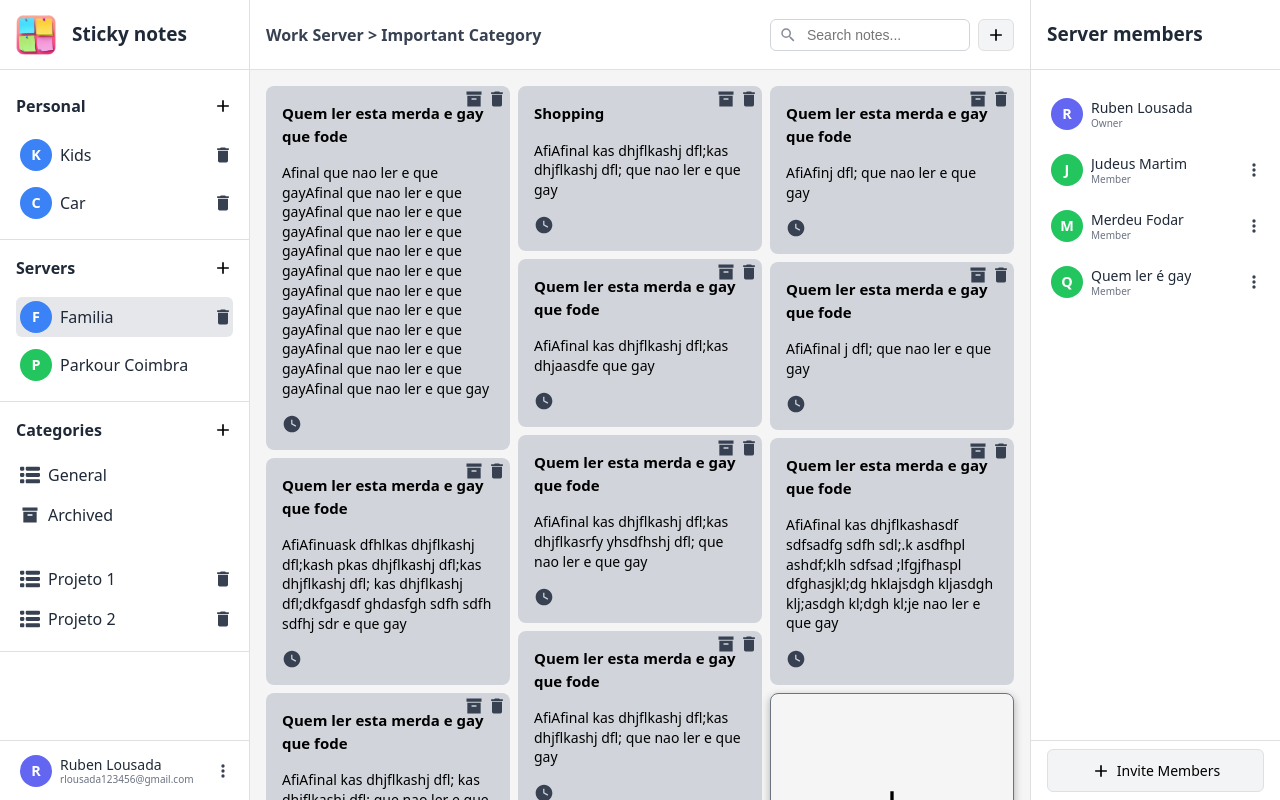
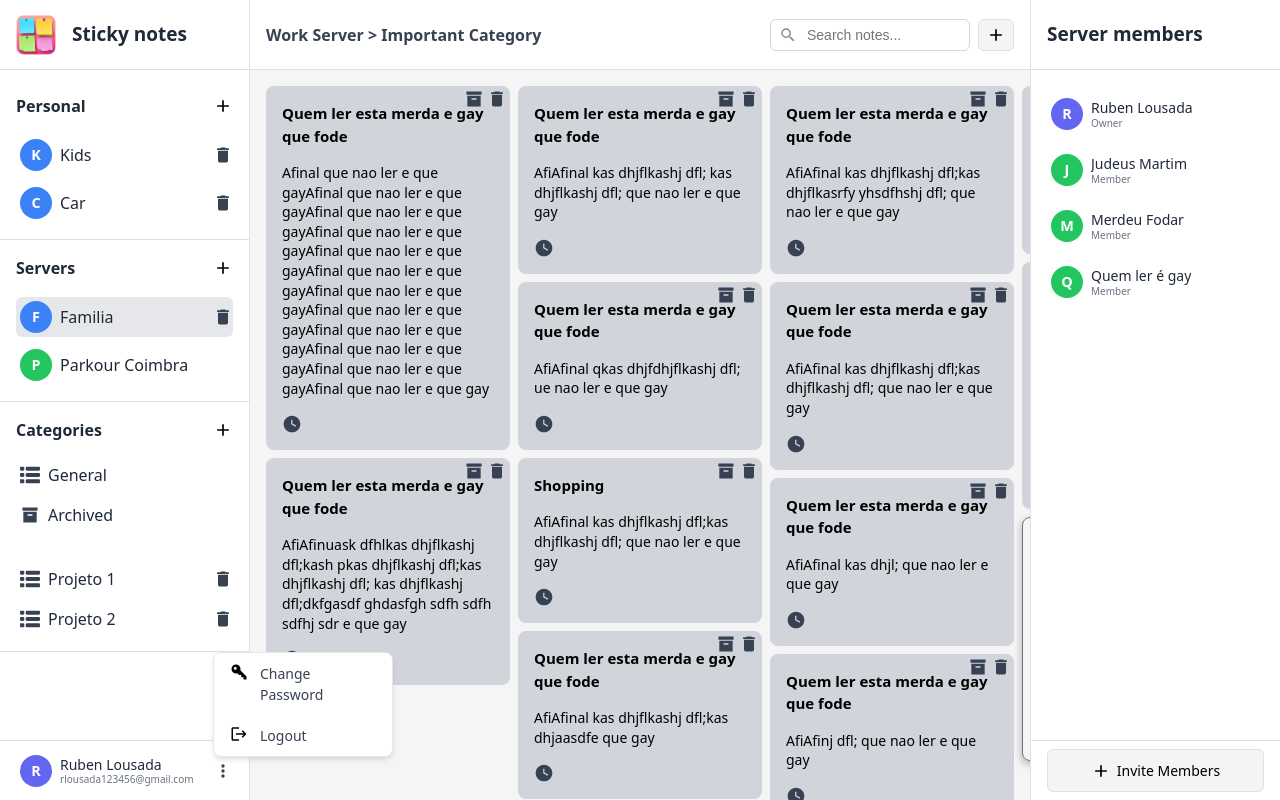
Before and after one commit to rektbydead/sticky-notes-app, a React (Vite) app in the folder frontend/: page / in a window 1280 px wide. Both pictures are taken after a click on the picture 223 px from the left and 770 px from the top of the page. Built offline with nearby package versions, Linux system fonts and the light colour scheme.

Commit message:
create first menu

```diff
--- /dev/null
+++ b/frontend/src/assets/css/Menu.css
@@ -0,0 +1,3 @@
+.menu-item:hover {
+    background-color: #f5f5f5 !important;
+}
--- a/frontend/src/components/UserDisplayer.jsx
+++ b/frontend/src/components/UserDisplayer.jsx
@@ -1,41 +1,46 @@
 import mdiDotsVertical from "../assets/icon/mdiDotsVertical.svg"
 
 import "../assets/css/ClickableIcon.css"
+import {useRef, useState} from "react";
 
-export default function UserDisplayer({name, description, isOwner, onClick, hasMenu= true}) {
-    const firstLetter = name?.trim()?.charAt(0)?.toUpperCase() || "";
+export default function UserDisplayer({name, description, isOwner, onClick, hasMenu = true, menuComponent}) {
+    const [menuOpen, setMenuOpen] = useState(false)
+    const triggerRef = useRef(null)
+    const firstLetter = name?.trim()?.charAt(0)?.toUpperCase() || ""
+
+    const handleMenuClick = (e) => {
+        e.stopPropagation();
+        setMenuOpen(!menuOpen);
+    };
 
     return (
-        <div style={styles.container}
-             onClick={onClick}
-        >
+        <div style={styles.container} onClick={onClick}>
             <div style={styles.titleContainer}>
                 <div style={{...styles.avatar, background: isOwner ? "#6366f1" : "#22c55e"}}>
                     {firstLetter}
                 </div>
 
                 <div style={styles.title}>
-                    <span style={styles.name}> {name} </span>
-                    <span style={styles.email}> {description} </span>
+                    <span style={styles.name}>{name}</span>
+                    <span style={styles.email}>{description}</span>
                 </div>
             </div>
 
-            {hasMenu ?
-                (<div style={styles.menuIcon}>
+            {hasMenu && menuComponent && (
+                <div style={styles.menuIcon}>
                     <img
+                        ref={triggerRef}
                         src={mdiDotsVertical}
                         alt="Menu"
                         className="clickable-icon"
-                        onClick={(e) => {
-                            e.stopPropagation();
-                            console.log("Trash clicked!");
-                        }}
+                        onClick={handleMenuClick}
                     />
-                </div>)
-                : null
-            }
+
+                    {menuComponent(menuOpen, () => setMenuOpen(false), triggerRef)}
+                </div>
+            )}
         </div>
-    )
+    );
 }
 
 const styles = {
@@ -69,6 +74,7 @@
         fontSize: "0.9rem",
     },
     menuIcon: {
+        position: 'relative',
         width: "20px",
         height: "20px"
     },
--- a/frontend/src/components/common/CenterSideBar.jsx
+++ b/frontend/src/components/common/CenterSideBar.jsx
@@ -84,6 +84,7 @@
         overflowY: "auto",
         columnWidth: "200px",
         columnGap: "0.5rem",
-        backgroundColor: "#f5f5f5"
+        backgroundColor: "#f5f5f5",
+        height: "100%"
     }
 }
--- a/frontend/src/components/common/LeftSideBar.jsx
+++ b/frontend/src/components/common/LeftSideBar.jsx
@@ -5,6 +5,7 @@
 import mdiMenu from "../../assets/icon/mdiMenu.svg"
 import mdiArchive from "../../assets/icon/mdiArchive.svg"
 import UserDisplayer from "../UserDisplayer.jsx";
+import LoggedUserMenu from "../menus/LoggedUserMenu.jsx";
 
 export default function LeftSideBar({title}) {
     return (
@@ -54,7 +55,14 @@
             </div>
 
             <div style={styles.userDisplayer}>
-                <UserDisplayer  name={"Ruben Lousada"} description={"rlousada123456@gmail.com"} isOwner={true}/>
+                <UserDisplayer
+                    name={"Ruben Lousada"}
+                    description={"rlousada123456@gmail.com"}
+                    isOwner={true}
+                    menuComponent={(isOpen, onClose) => (
+                        <LoggedUserMenu isOpen={isOpen} onClose={onClose} />
+                    )}
+                />
             </div>
         </div>
     )
--- /dev/null
+++ b/frontend/src/components/menus/LoggedUserMenu.jsx
@@ -0,0 +1,87 @@
+import mdiKey from "../../assets/icon/mdiKey.svg"
+import mdiLogout from "../../assets/icon/mdiLogout.svg"
+import "../../assets/css/Menu.css"
+
+import {useEffect, useRef} from "react";
+
+export default function LoggedUserMenu({ isOpen, onClose, triggerRef }) {
+    const menuRef = useRef(null);
+
+    useEffect(() => {
+        function handleClickOutside(event) {
+            // Check if click is outside both menu and trigger button
+            if (menuRef.current && !menuRef.current.contains(event.target) &&
+                triggerRef?.current && !triggerRef.current.contains(event.target)) {
+                onClose();
+            }
+        }
+
+        if (isOpen) {
+            document.addEventListener('mousedown', handleClickOutside);
+        }
+
+        return () => {
+            document.removeEventListener('mousedown', handleClickOutside);
+        }
+    }, [isOpen, onClose, triggerRef])
+
+    if (!isOpen) return null;
+
+    return (
+        <div style={styles.dropdown} ref={menuRef}>
+            <div
+                style={styles.menuItem}
+                className="menu-item"
+                onClick={(e) => {
+                    e.stopPropagation();
+                    console.log("open change password menu logic")
+                }}
+            >
+                <img src={mdiKey} alt="Key" style={styles.menuItemIcon} />
+                <span>Change Password</span>
+            </div>
+            <div
+                style={styles.menuItem}
+                className="menu-item"
+                onClick={(e) => {
+                    e.stopPropagation();
+                    console.log("logout logic")
+                }}
+            >
+                <img src={mdiLogout} alt="Logout" style={styles.menuItemIcon} />
+                <span>Logout</span>
+            </div>
+        </div>
+    );
+}
+
+const styles = {
+    dropdown: {
+        position: 'absolute',
+        bottom: '100%',
+        left: '0px',
+        marginBottom: '4px',
+        backgroundColor: 'white',
+        border: '1px solid #e5e7eb',
+        borderRadius: '8px',
+        boxShadow: '0 4px 6px -1px rgba(0, 0, 0, 0.1), 0 2px 4px -1px rgba(0, 0, 0, 0.06)',
+        minWidth: '180px',
+        zIndex: 1000,
+        overflow: 'hidden',
+    },
+    menuItem: {
+        display: 'flex',
+        alignContent: 'center',
+        gap: '12px',
+        padding: '10px 16px',
+        cursor: 'pointer',
+        fontSize: '14px',
+        color: '#374151',
+        transition: 'background-color 0.2s',
+        backgroundColor: 'white',
+    },
+    menuItemIcon: {
+        width: '18px',
+        height: '18px',
+    },
+}
```
Also changed, not shown: frontend/src/assets/icon/mdiKey.svg (added), frontend/src/assets/icon/mdiLogout.svg (added).
